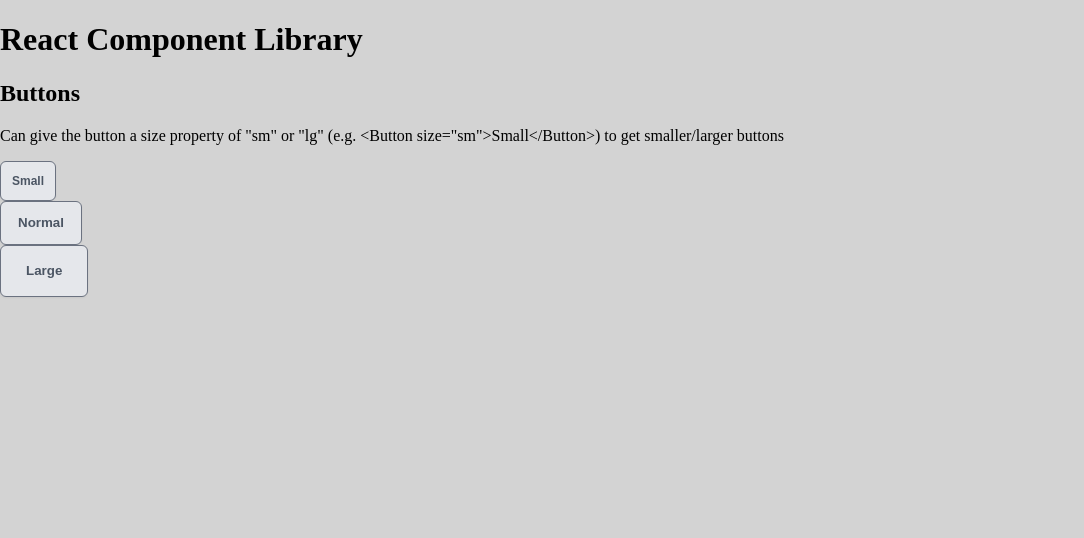
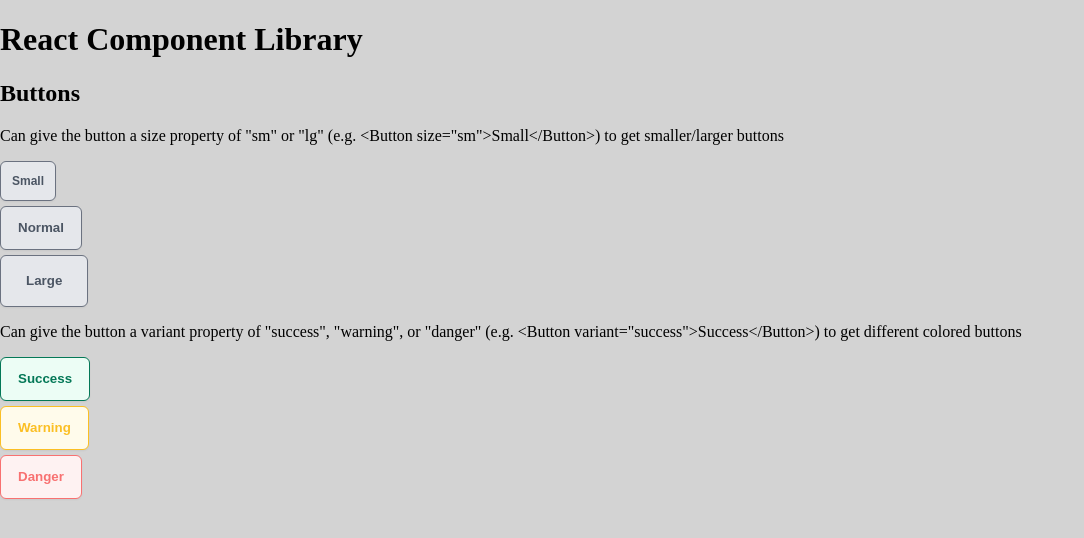
Before and after one commit to jpitzer5/ReactComponentLibrary, a React (Vite) app: page / in a window 1280 px wide. Shown: the top 538 px of the page, without its empty margins (0-1084 px from the left). Built offline with nearby package versions, Linux system fonts and the light colour scheme.

Commit message:
added button variations

```diff
--- a/src/App.jsx
+++ b/src/App.jsx
@@ -9,6 +9,10 @@
       <Button size="sm" >Small</Button>
       <Button >Normal</Button>
       <Button size="lg">Large</Button>
+      <p>Can give the button a variant property of "success", "warning", or "danger" (e.g. {`<Button variant="success">Success</Button>`}) to get different colored buttons</p>
+      <Button variant="success" >Success</Button>
+      <Button variant="warning">Warning</Button>
+      <Button variant="danger">Danger</Button>
     </>
   )
 }
--- a/src/components/button/Button.jsx
+++ b/src/components/button/Button.jsx
@@ -1,9 +1,9 @@
 import './button.css'
 import clsx from 'clsx'
 
-export default function Button({children, size, className, ...rest}) {
+export default function Button({children, size, className, variant, ...rest}) {
 
-    const classes = clsx(className, size && `button-${size}`)
+    const classes = clsx(className, size && `button-${size}`, variant)
 
     return (
         <button className={classes} {...rest}>{children}</button>
--- a/src/components/button/button.css
+++ b/src/components/button/button.css
@@ -10,6 +10,7 @@
     line-height: 24px;
     display: flex;
     align-items: center;
+    margin-bottom: 5px;
 }
 
 button.button-sm {
@@ -20,3 +21,21 @@
 button.button-lg {
     padding: 13px 25px;
 }
+
+button.success {
+    color: #047857;
+    background-color: #ECFDF5;
+    border-color: #047857;
+}
+
+button.warning {
+    color: #FBBF24;
+    background-color: #FFFBEB;
+    border-color: #FBBF24;
+}
+
+button.danger {
+    color: #F87171;
+    background-color: #FEF2F2;
+    border-color: #F87171;
+}
```
